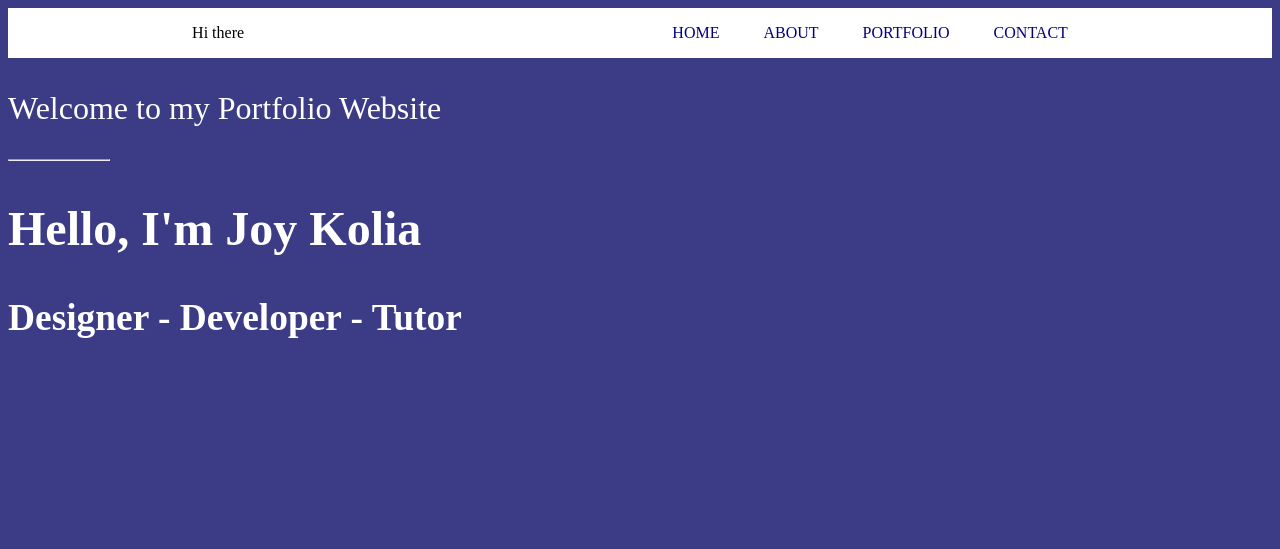
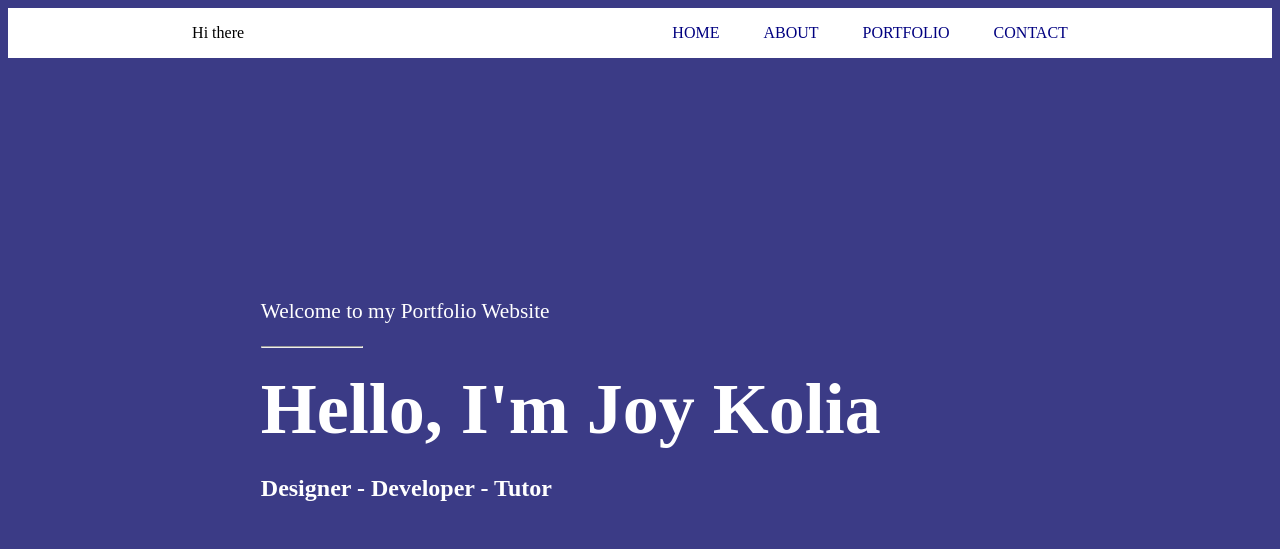
Before and after one commit to jLuseno161/Portfolio, a plain HTML site: page index.html in a window 1280 px wide. Drawn offline with Linux system fonts and the light colour scheme.

Commit message:
intoduction styled

```diff
--- a/index.css
+++ b/index.css
@@ -27,7 +27,21 @@ hr{
     text-align: left;
     margin-left: 0px;
 }
+#welcome_text{
+    font-size: 16pt;
+}
 .intro{
     color: white;
-    font-size: xx-large;
+    width: 60%;
+    padding: 20px;
+    margin: auto;
+    margin-top: 200px;
 }
+.intro h1{
+    font-size: 54pt;
+    margin-top: 20px;
+    margin-bottom: 20px;
+}
+#description{
+    font-size: x-large;
+}
--- a/index.html
+++ b/index.html
@@ -29,10 +29,10 @@
     <!--start Home-->
     <section id="home">
         <div class="intro">
-            <p>Welcome to my Portfolio Website</p>
+            <p id="welcome_text">Welcome to my Portfolio Website</p>
             <hr>
             <h1>Hello, I'm Joy Kolia</h1>
-            <h3>Designer - Developer - Tutor</h3>
+            <h3 id="description">Designer - Developer - Tutor</h3>
         </div>
     </section>
     <!--end home-->
```
